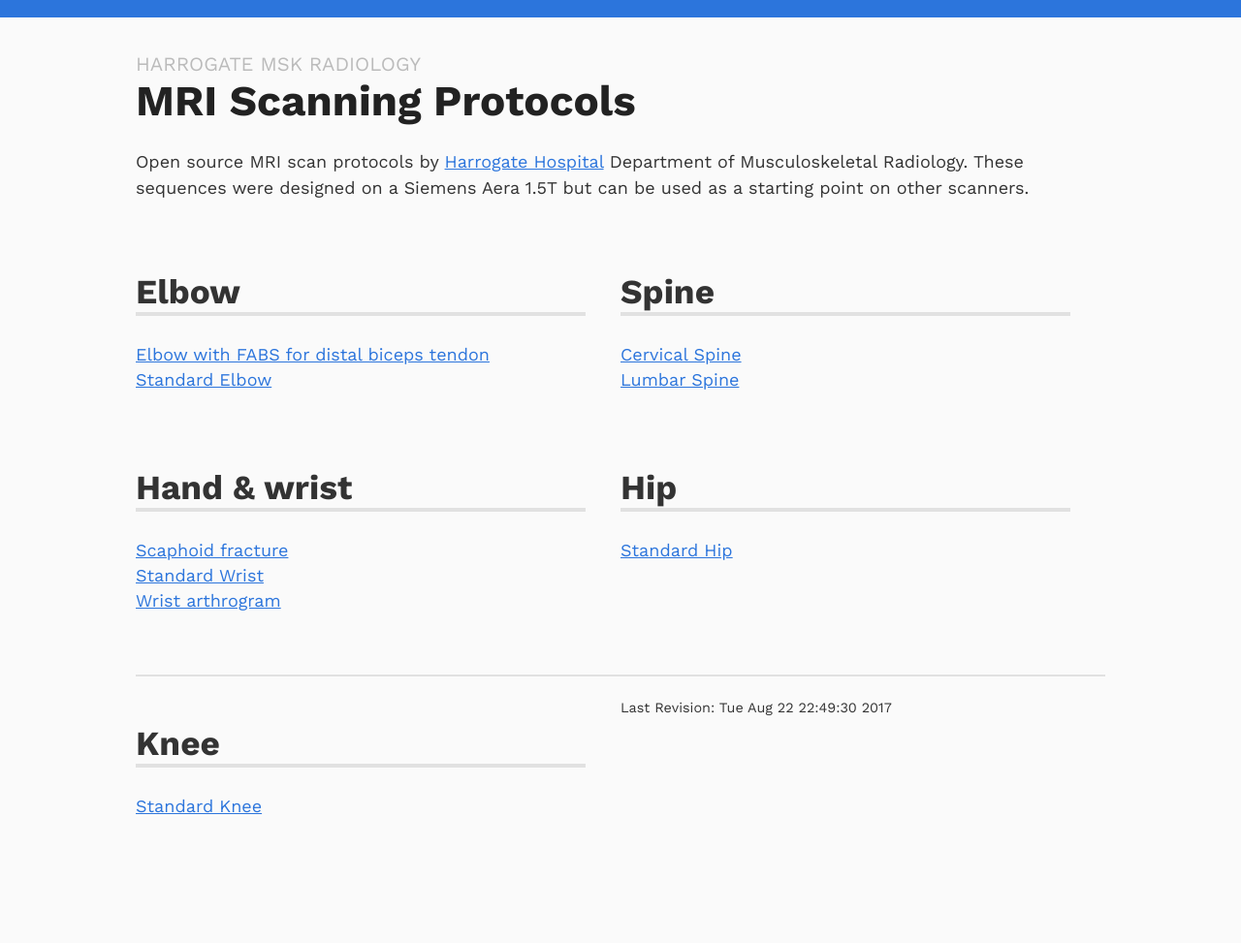
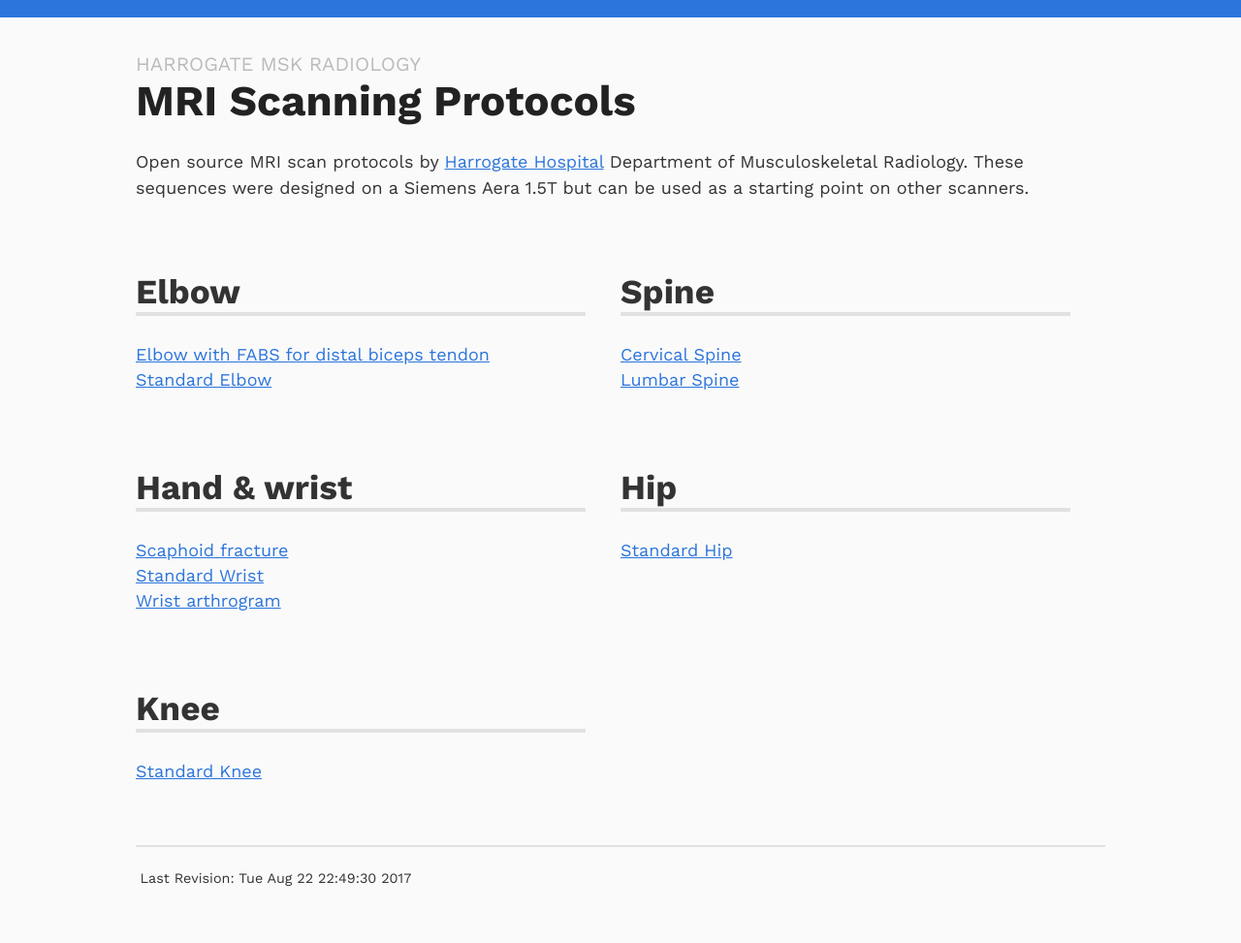
Before and after one commit to harrogatemsk/harrogatemsk.github.io, a Jekyll site: the page built from index.html, in a window 1280 px wide. Shown: the whole page at 97% size. Built offline with Jekyll 4.4.1, drawn with Linux system fonts in a browser that asks for light colours; before the commit the page ends 908 px from its top, so only the background shows below that.

Commit message:
Update index.html

```diff
--- a/index.html
+++ b/index.html
@@ -22,5 +22,5 @@ published: true
 	{% endfor %}
 	</ul>
 </div>
-{% if mod == 0 %}</section>{% else %}{% endif %}
+{% if mod == 0 or forloop.last %}</section>{% else %}{% endif %}
 {% endfor %}
```
